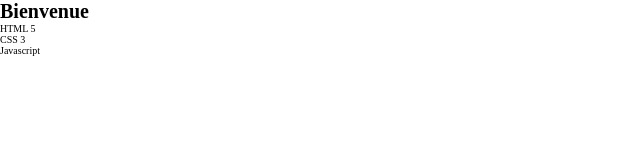
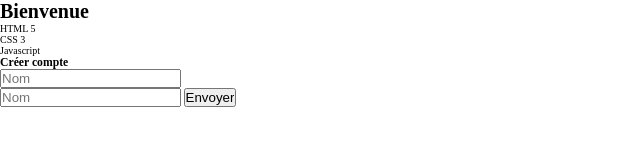
Before and after one commit to OumaimaBAHJAT/formation-poe-git, a plain HTML site: page js/index.html in a window 1280 px wide. Shown: the whole page, without its empty margins (0-640 px from the left). Drawn offline with Linux system fonts and the light colour scheme; files that its build step writes are made by us from their sources.

Commit message:
validator class

```diff
--- a/js/index.html
+++ b/js/index.html
@@ -11,5 +11,16 @@
 <li>CSS 3</li>
 <li>Javascript</li>
 </ul>
+<h3>Créer compte</h3>
+
+<form action="">
+
+<input type="text" placeholder="Nom" /><br />
+
+<input type="text" placeholder="Nom" />
+
+<input type="submit" value="Envoyer" />
+
+</form>
 </body>
 </html>
```
Also changed, not shown: js/validator.js (added, +18 -0 lines).
